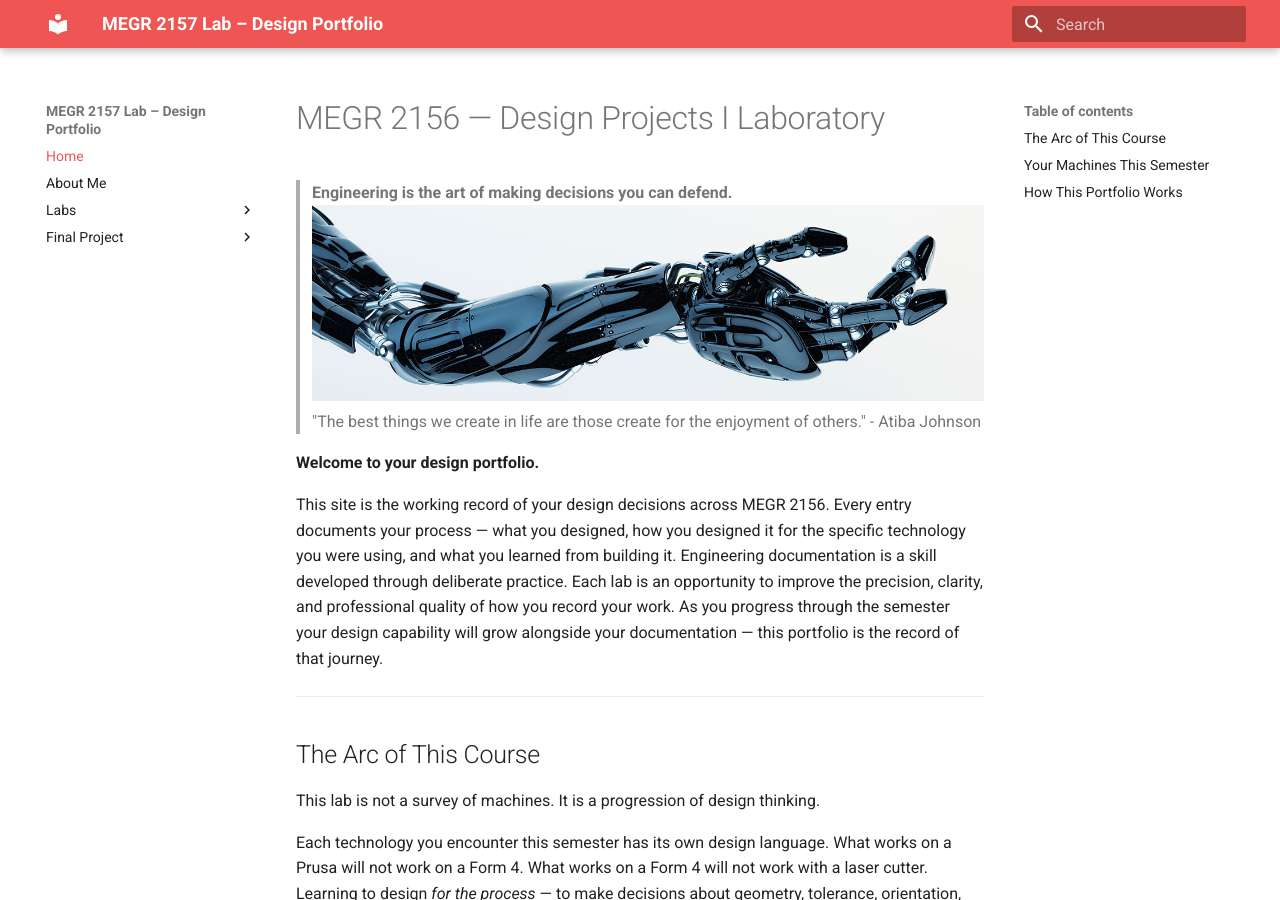
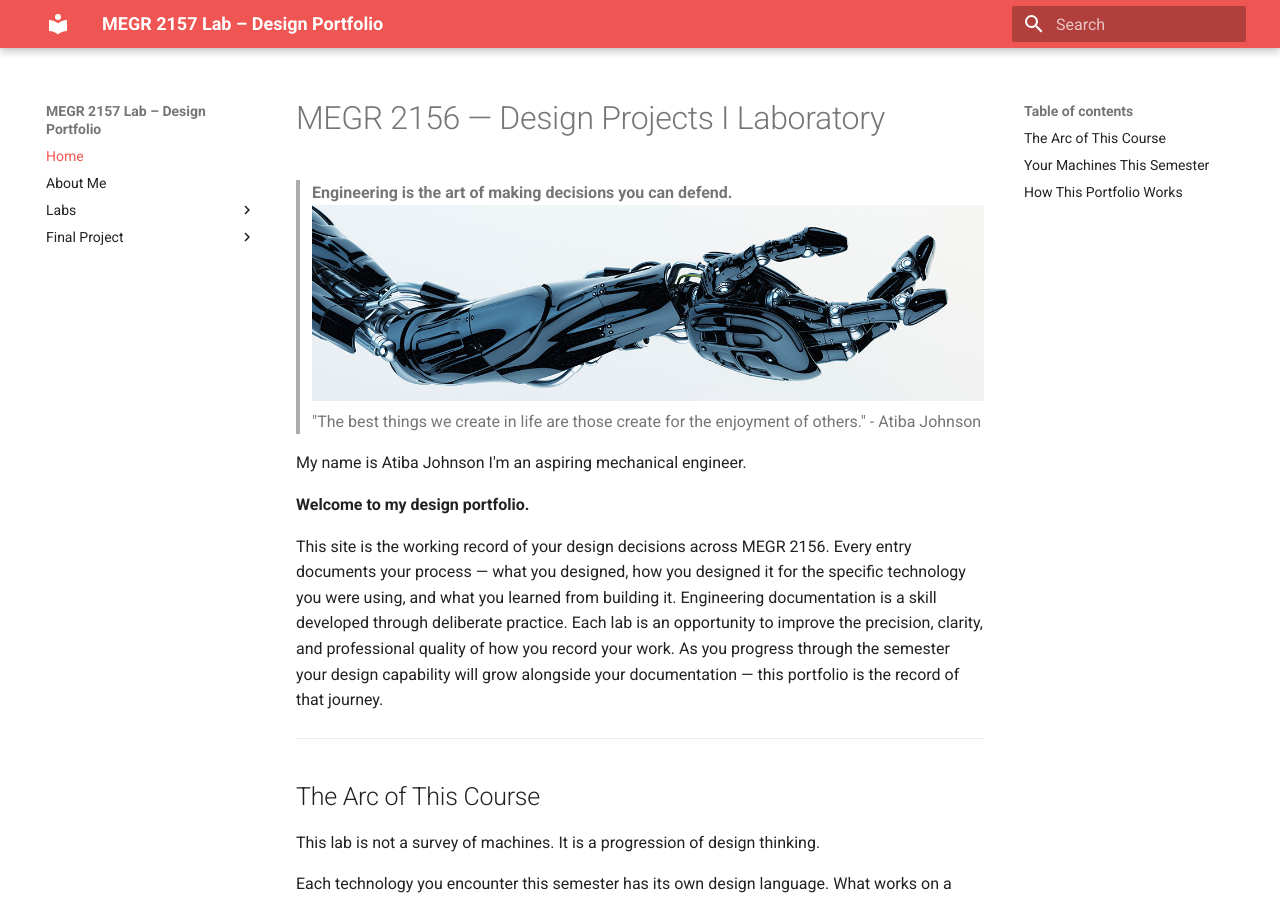
Before and after one commit to AtibaJ/megr2157L-portfolio, an MkDocs documentation site: the page built from docs/index.md, in a window 1280 px wide and 900 px high. Built offline with MkDocs 1.6.1 and Material for MkDocs 9.7.7, drawn with Linux system fonts in a browser that asks for light colours.

Commit message:
Revise introduction and author name in index.md
Updated introduction and author information in the portfolio.

```diff
--- a/docs/index.md
+++ b/docs/index.md
@@ -4,7 +4,9 @@
 > <img src="imageweb.jpg" alt="Prosthetic Hand" width="1600">
 > "The best things we create in life are those create for the enjoyment of others." - Atiba Johnson
 
-**Welcome to your design portfolio.**
+My name is Atiba Johnson I'm an aspiring mechanical engineer.
+
+**Welcome to my design portfolio.**
 
 This site is the working record of your design decisions across MEGR 2156. Every entry documents your process — what you designed, how you designed it for the specific technology you were using, and what you learned from building it. Engineering documentation is a skill developed through deliberate practice. Each lab is an opportunity to improve the precision, clarity, and professional quality of how you record your work. As you progress through the semester your design capability will grow alongside your documentation — this portfolio is the record of that journey.
 
```
